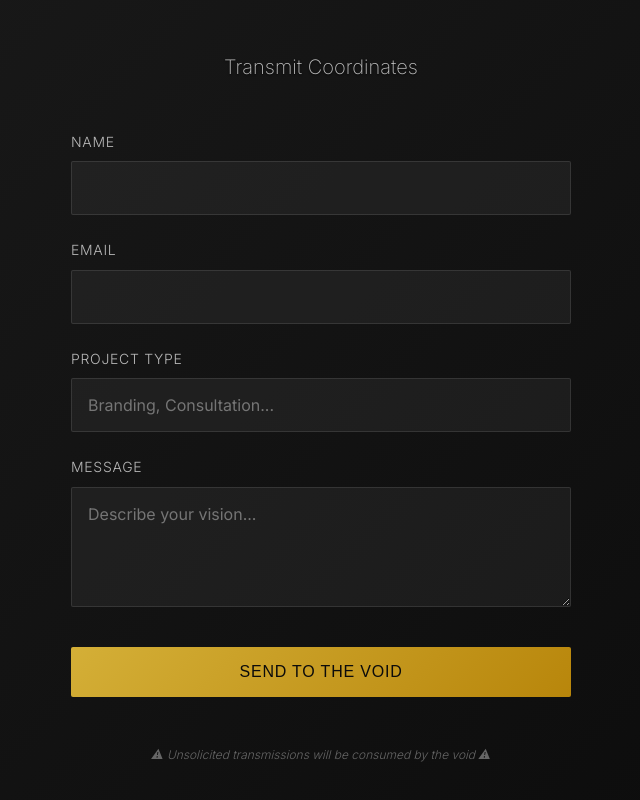
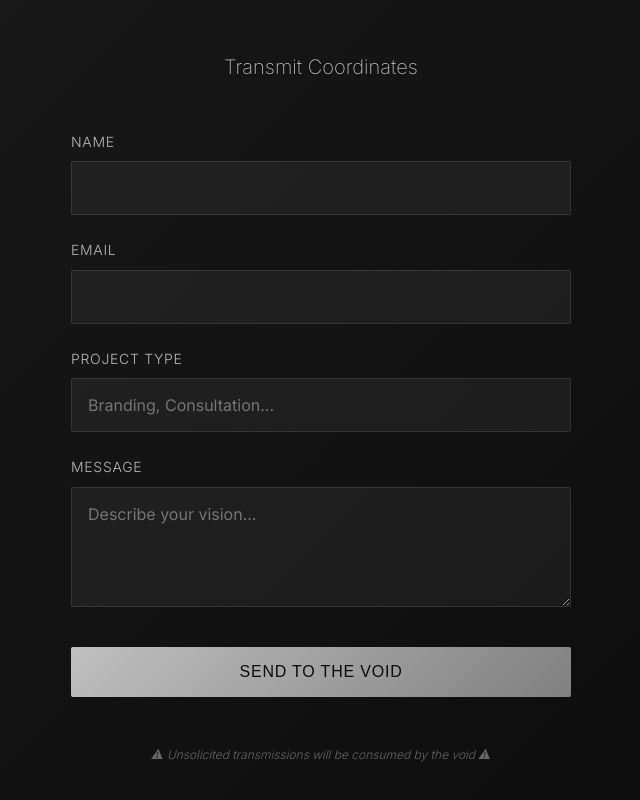
Before and after one commit to socraticstatic/theobsidian, a React (Vite) app: page / in a window 1280 px wide. Shown: the part 1613-2413 px from the top of the page, without its empty margins (319-959 px from the left). Built offline with nearby package versions, Linux system fonts and the light colour scheme.

Commit message:
Change Submit Button to Metallic Gray

```diff
--- a/src/styles/components.css
+++ b/src/styles/components.css
@@ -154,7 +154,7 @@ body {
 }
 
 .form-button {
-  background: linear-gradient(135deg, var(--accent-gold) 0%, #B8860B 100%);
+  background: linear-gradient(135deg, #C0C0C0 0%, #808080 100%);
   color: var(--void-black);
   border: none;
   border-radius: 2px;
```
